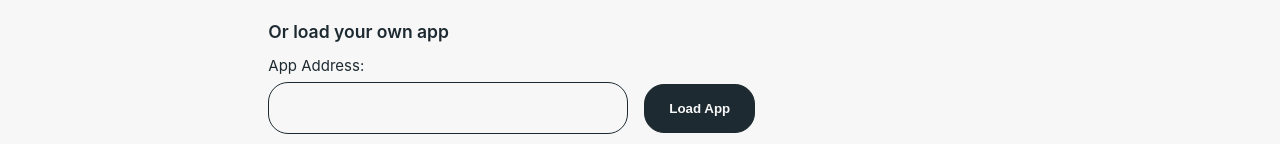
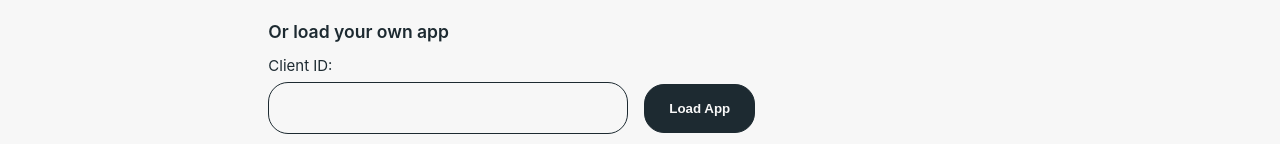
Before and after one commit to arcana-network/demo-app-v2, a Vue app: page / in a window 1280 px wide. Shown: the part 199-343 px from the top of the page. Built offline with nearby package versions, Linux system fonts and the light colour scheme.

Commit message:
Replace app address with client id

```diff
--- a/src/App.vue
+++ b/src/App.vue
@@ -165,7 +165,7 @@ watch(appAddress, () => {
             @submit.prevent="loadApp"
             style="display: flex; flex-direction: column; gap: 4px"
           >
-            <label for="app-address">App Address:</label>
+            <label for="app-address">Client ID:</label>
             <div
               style="
                 display: flex;
```
